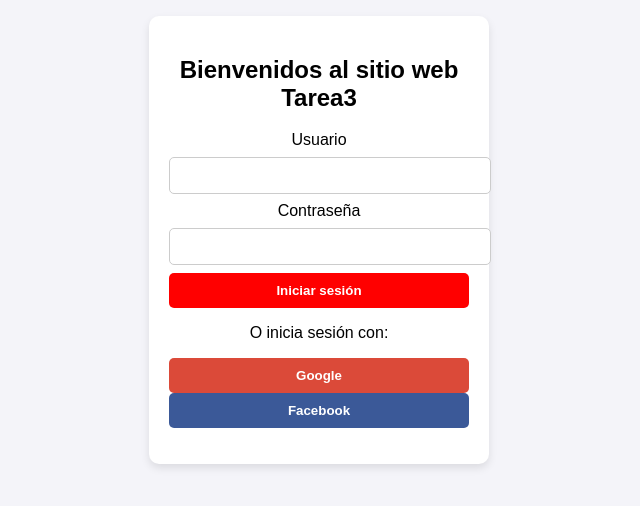
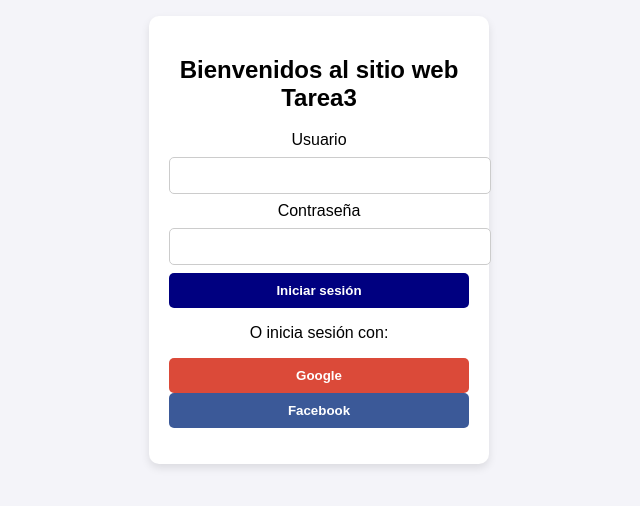
Before and after one commit to pilaluqueupea/tarea3.github.io, a plain HTML site: page index.html in a window 1280 px wide. Shown: the part 160-666 px from the top of the page, without its empty margins (321-961 px from the left). Drawn offline with Linux system fonts and the light colour scheme.

Commit message:
Update styles.css

```diff
--- a/styles.css
+++ b/styles.css
@@ -28,7 +28,7 @@ input {
 button {
     width: 100%;
     padding: 10px;
-    background: #FF0000;
+    background: #000080;
     color: #fff;
     border: none;
     border-radius: 5px;
```
